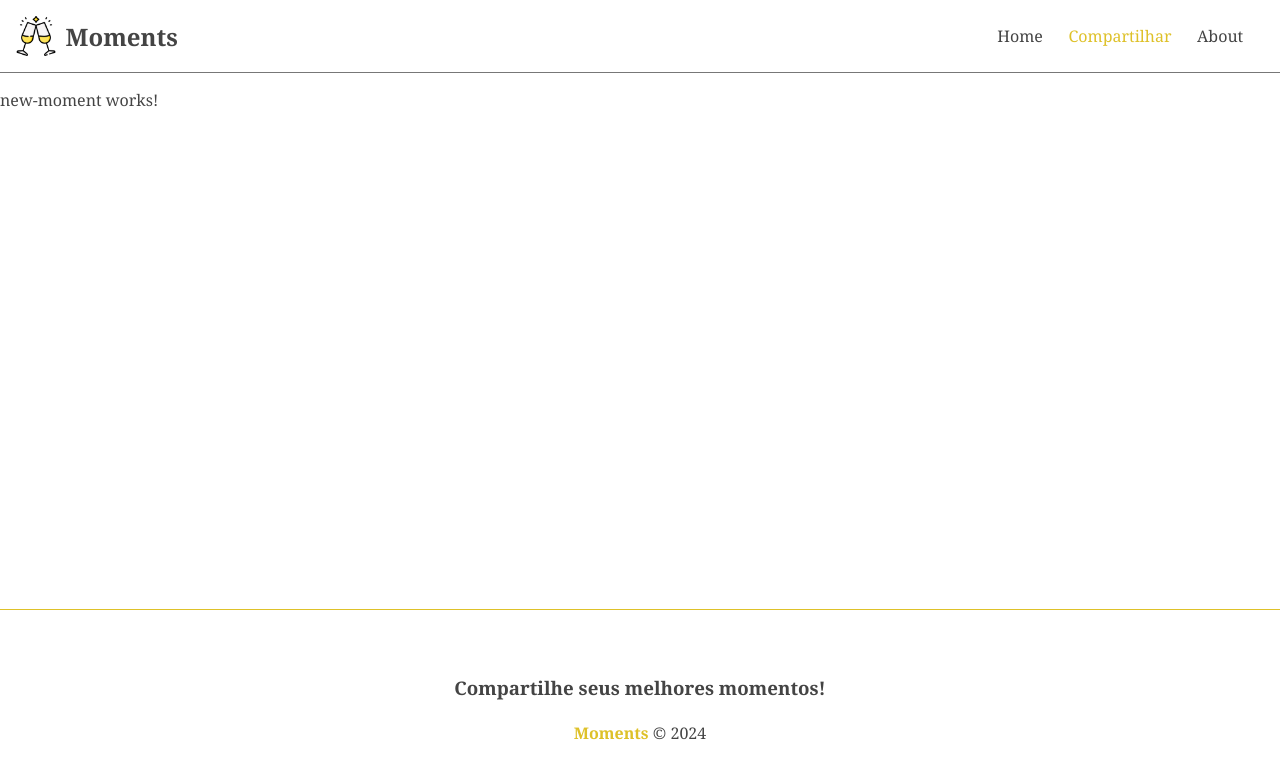
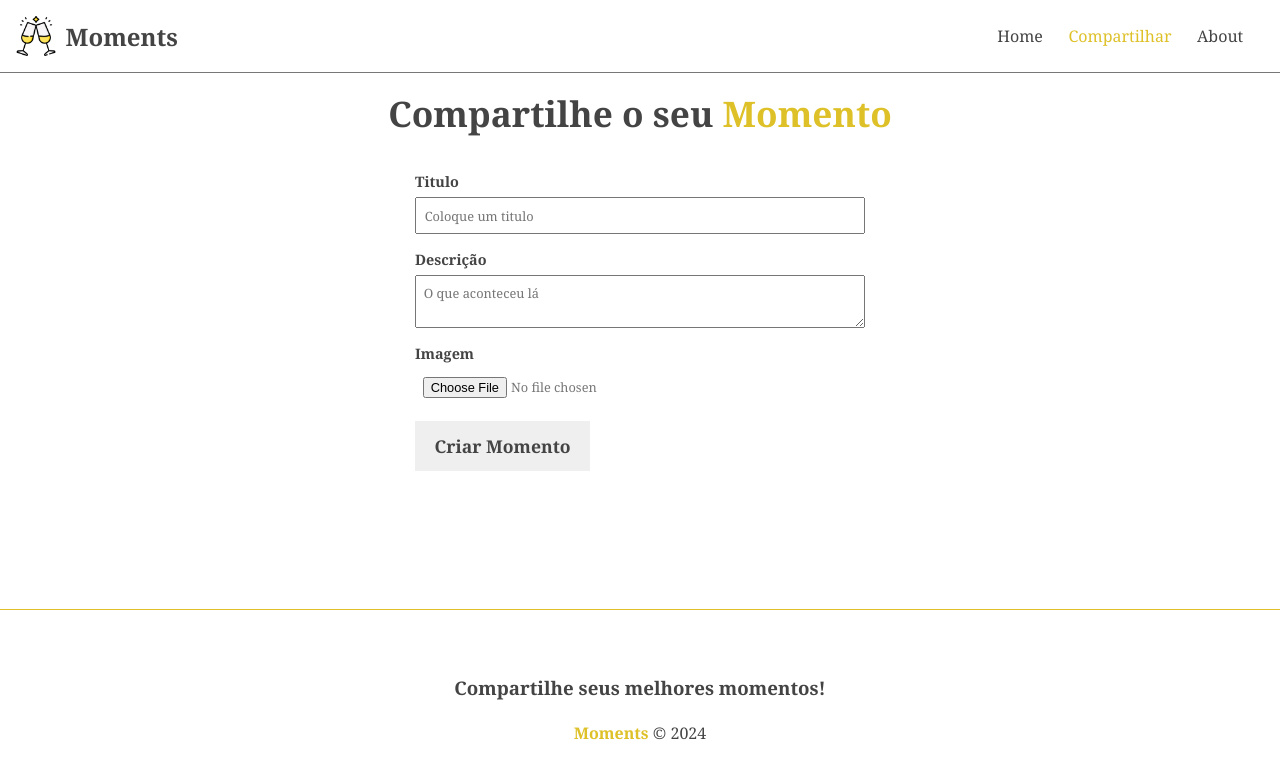
Before and after one commit to rudr1gu/Moments, an Angular app in the folder moments/: page /moments/new in a window 1280 px wide. Shown: the top 778 px of the page. Built offline with nearby package versions, Linux system fonts and the light colour scheme.

Commit message:
adicionando formulario

```diff
--- a/moments/src/app/app.module.ts
+++ b/moments/src/app/app.module.ts
@@ -8,6 +8,7 @@
 import { AboutComponent } from './components/pages/about/about.component';
 import { HomeComponent } from './components/pages/home/home.component';
 import { NewMomentComponent } from './components/pages/new-moment/new-moment.component';
+import { MomentFormComponent } from './components/moment-form/moment-form.component';
 
 @NgModule({
   declarations: [
@@ -16,7 +17,8 @@
     FooterComponent,
     AboutComponent,
     HomeComponent,
-    NewMomentComponent
+    NewMomentComponent,
+    MomentFormComponent
   ],
   imports: [
     BrowserModule,
--- /dev/null
+++ b/moments/src/app/components/moment-form/moment-form.component.html
@@ -0,0 +1,15 @@
+<form>
+    <div class="form-group">
+        <label for="title">Titulo</label>
+        <input type="text" name="title" id="title" placeholder="Coloque um titulo" required>
+    </div>
+    <div class="form-group">
+        <label for="description">Descrição</label>
+        <textarea name="description" id="description" placeholder="O que aconteceu lá"></textarea>
+    </div>
+    <div class="form-group">
+        <label for="image">Imagem</label>
+        <input type="file" name="image" id="image" >
+    </div>
+    <input type="submit" value="{{btnText}}">
+</form>
--- /dev/null
+++ b/moments/src/app/components/moment-form/moment-form.component.ts
@@ -0,0 +1,16 @@
+import { Component, OnInit, Input } from '@angular/core';
+
+@Component({
+  selector: 'app-moment-form',
+  templateUrl: './moment-form.component.html',
+  styleUrls: ['./moment-form.component.css']
+})
+export class MomentFormComponent implements OnInit {
+  @Input() btnText!: string;
+
+  constructor() { }
+
+  ngOnInit(): void {
+  }
+
+}
--- a/moments/src/app/components/pages/new-moment/new-moment.component.css
+++ b/moments/src/app/components/pages/new-moment/new-moment.component.css
@@ -0,0 +1,9 @@
+h2{
+    text-align: center;
+    margin-bottom: 1em;
+    font-size: 2.2em;
+}
+
+h2 span{
+    color: #dec129;
+}
--- a/moments/src/app/components/pages/new-moment/new-moment.component.html
+++ b/moments/src/app/components/pages/new-moment/new-moment.component.html
@@ -1 +1,2 @@
-<p>new-moment works!</p>
+<h2>Compartilhe o seu <span>Momento</span></h2>
+<app-moment-form [btnText]="btnText"></app-moment-form>
--- a/moments/src/app/components/pages/new-moment/new-moment.component.ts
+++ b/moments/src/app/components/pages/new-moment/new-moment.component.ts
@@ -6,6 +6,7 @@
   styleUrls: ['./new-moment.component.css']
 })
 export class NewMomentComponent implements OnInit {
+  btnText = 'Criar Momento';
 
   constructor() { }
 
--- a/moments/src/styles.css
+++ b/moments/src/styles.css
@@ -15,3 +15,45 @@
 a:hover{
     color: #dec129;
 }
+
+/* FORM */
+
+form {
+  width: 450PX;
+  margin: 0 auto;
+}
+
+.form-group {
+    display: flex;
+    flex-direction: column;
+    margin-bottom: 1em;
+}
+
+.form-group label {
+    font-weight: bold;
+    font-size: .9em;
+    margin-bottom: .4em;
+}
+
+.form-group input,
+.form-group textarea {
+    padding: .6em;
+    color:#777;
+    font-size: .8em;
+}
+
+input[type="submit"]{
+    background-color: #efefef;
+    border: 2px solid transparent;
+    padding: .6em 1em;
+    cursor: pointer;
+    font-weight: bolder;
+    font-size: 1.1em;
+    transition: .4s;
+}
+
+input[type="submit"]:hover{
+    background-color: transparent;
+    color: #dec129;
+    border: 2px solid #dec129;
+}
```
Also changed, not shown: moments/src/app/components/moment-form/moment-form.component.css (added), 1 other file (tests, documents, lock files or other folders).
